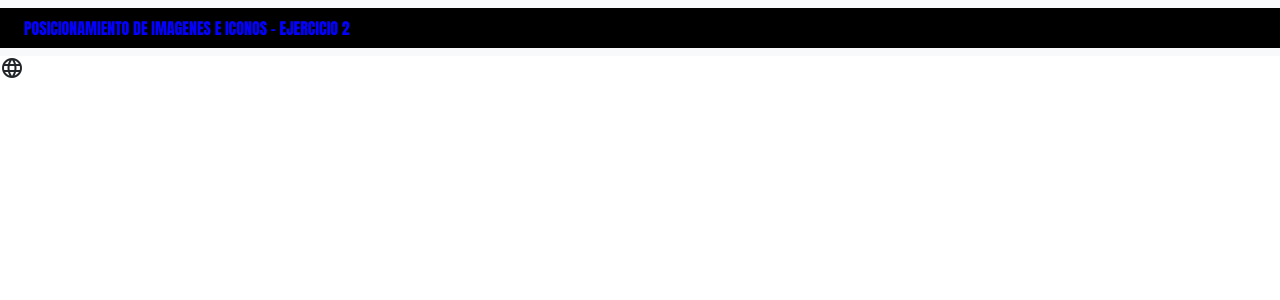
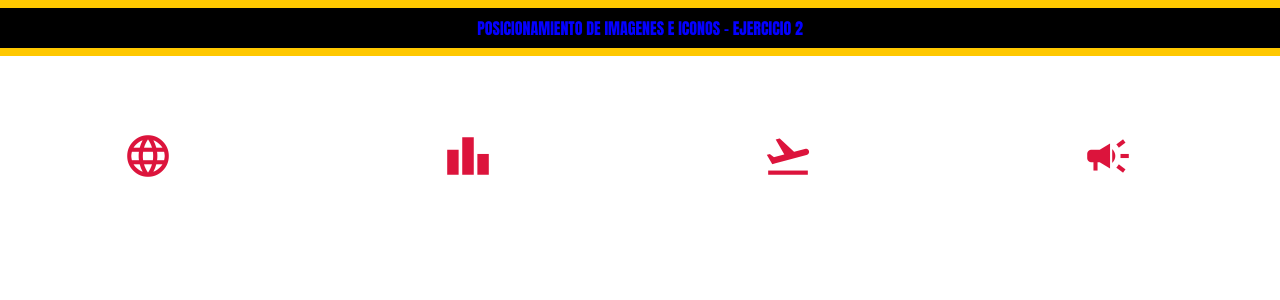
Before and after one commit to alexguerrero793/cursoDev_layout, an Angular app: page / in a window 1280 px wide. Shown: the top 300 px of the page. Built offline with nearby package versions, Linux system fonts and the light colour scheme.

Commit message:
centrado

```diff
--- a/src/app/app.component.html
+++ b/src/app/app.component.html
@@ -3,16 +3,40 @@
 <!--BARRA SUPERIOR-->
 <nav class="navbar navbar-light bg-light">
   <div class="container-fluid" style="background-color: black;">
-    <span class="navbar-text">
+    <span class="navbar-text mx-auto">
       POSICIONAMIENTO DE IMAGENES E ICONOS - EJERCICIO 2
     </span>
   </div>
 </nav>
 <!--BARRA SUPERIOR-->
 
+<!--ICONOS-->
 <div class="row">
-  <div class="col-12 col-md-3">
+  <div class="col-12 col-md-3 text-center">
     <span class="material-icons">
       language
       </span>
   </div>
+
+
+  <div class="col-12 col-md-3 text-center">
+    <span class="material-icons">
+      leaderboard
+      </span>
+    </div>
+
+
+  <div class="col-12 col-md-3 text-center">
+    <span class="material-icons">
+      flight_takeoff
+      </span>
+  </div>
+
+
+  <div class="col-12 col-md-3 text-center">
+    <span class="material-icons">
+      campaign
+      </span>
+  </div>
+</div>
+<!--ICONOS-->
--- a/src/app/app.component.scss
+++ b/src/app/app.component.scss
@@ -1,4 +1,11 @@
 .navbar-text {
-    color: rgb(4, 0, 255);font-style: normal;font-family:Impact, Haettenschweiler, 'Arial Narrow Bold', sans-serif;text-align: center;}
-.navbar {
-    text-align: center;}
+    color: rgb(4, 0, 255);font-style:normal;font-family:Impact, Haettenschweiler, 'Arial Narrow Bold', sans-serif;text-align: center;
+}
+
+.bg-light {
+        background-color: #ffc800!important;
+    }
+
+.material-icons {
+    line-height: 4; font-size: 50px; color: crimson;
+    }
```
